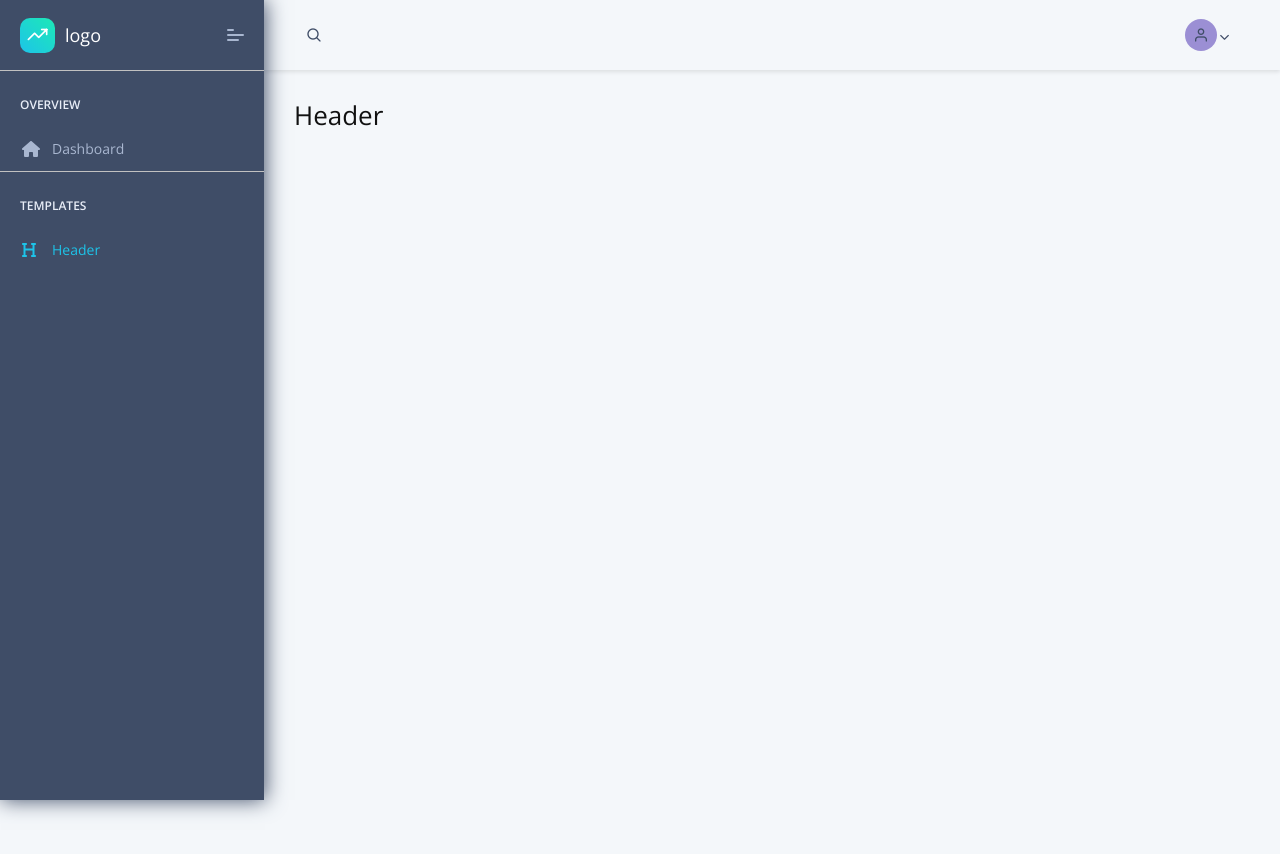
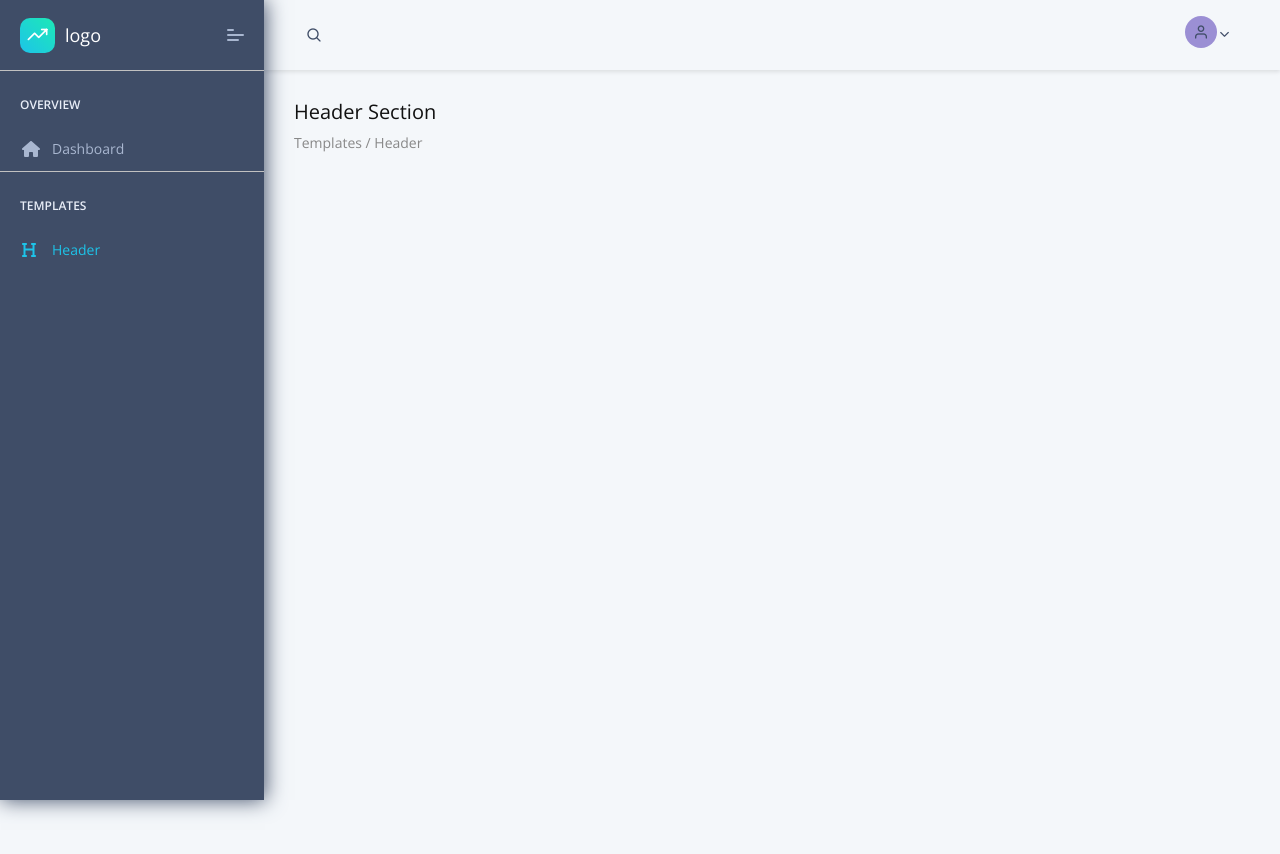
Before and after one commit to dhruvii15/New-Admin-Panel, a React (Vite) app: page /admin/header-section in a window 1280 px wide. Shown: the top 854 px of the page. Built offline with nearby package versions, Linux system fonts and the light colour scheme; sample sign-in values are in the browser's storage; what @tanem/react-nprogress would draw is missing.

Commit message:
yarn reinstall

```diff
--- a/package.json
+++ b/package.json
@@ -78,7 +78,7 @@
     "immutable": "^4.3.5",
     "prettier": "3.2.5",
     "react-error-overlay": "6.0.11",
-    "sass": "^1.75.0"
+    "sass": "^1.82.0"
   },
   "packageManager": "yarn@4.1.1"
 }
--- a/src/assets/scss/partials/menu/_menu-lite.scss
+++ b/src/assets/scss/partials/menu/_menu-lite.scss
@@ -223,7 +223,7 @@
 
   .dropdown {
     .dropdown-toggle {
-      line-height: $header-height + 5;
+      line-height: $header-height;
       display: inline-block;
       padding-right: 15px;
 
--- a/src/views/Header/index.jsx
+++ b/src/views/Header/index.jsx
@@ -6,7 +6,12 @@ const Header = () => {
   return (
 
         <>
-        <h3>Header</h3>
+        <div className='d-sm-flex justify-content-between align-items-center'>
+                <div>
+                    <h4>Header Section</h4>
+                    <p>Templates / Header</p>
+                </div>
+            </div>
         </>
   );
 };
--- a/src/views/User/index.jsx
+++ b/src/views/User/index.jsx
@@ -1,8 +1,13 @@
 
 
 const User = () => {
-  return(
-    <h3>Invite people</h3>
+
+  return (
+    <div className='d-sm-flex justify-content-between align-items-center'>
+      <div>
+        <h4>Invite People</h4>
+      </div>
+    </div>
   );
 };
 
```
Also changed, not shown: 2 other files (tests, documents, lock files or other folders).
